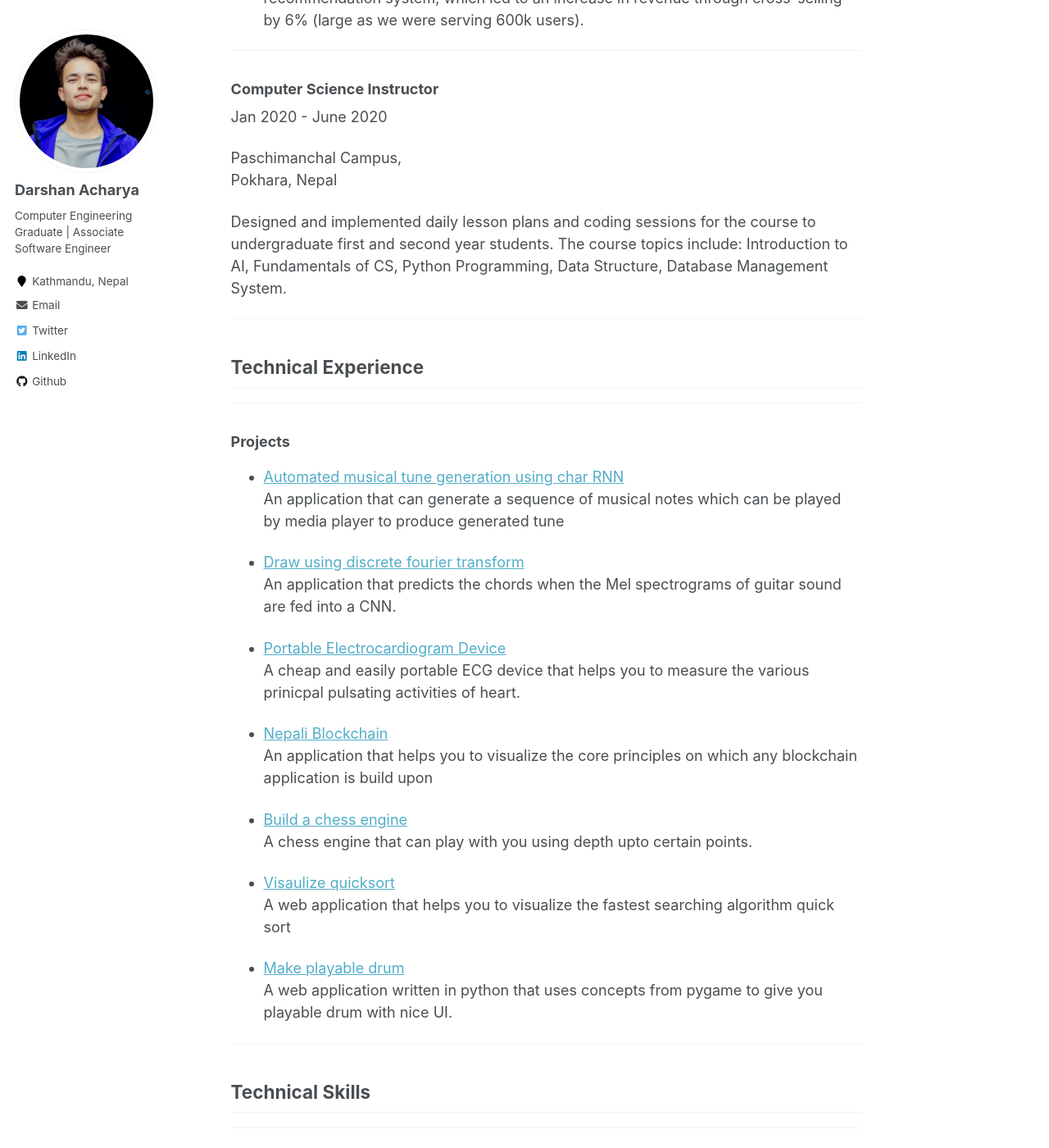
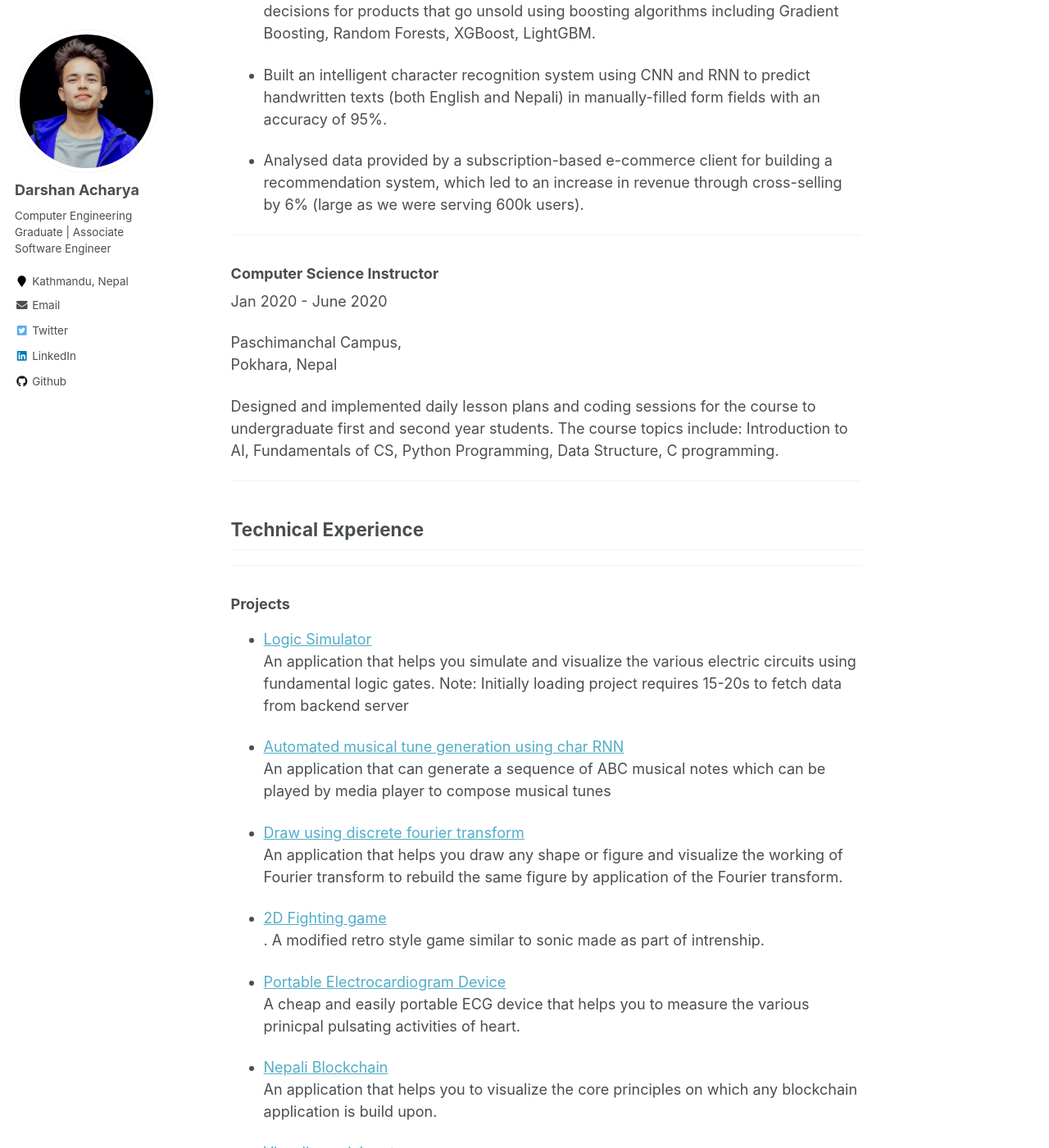
Before and after one commit to acharyadarshan/acharyadarshan.github.io, a Jekyll site: the page built from _pages/about.md, in a window 1280 px wide and 1400 px high, scrolled down 1788 px. Shown: the whole window at 82% size. Built offline with Jekyll 4.4.1, drawn with Linux system fonts in a browser that asks for light colours; some of the changed text lies outside the part shown.

Commit message:
project link update

```diff
--- a/_pages/about.md
+++ b/_pages/about.md
@@ -18,11 +18,9 @@
  -->
 
 I am a Computer Engineering Graduate at Institute of Engineering, Paschimanchal Campus Nepal.
-Currently, I am interning as a software engineer at [Leapfrog Technology Inc](https://www.lftechnology.com/)
-I am learner by DNA. I like building things and sharing it to the community.
+I am a passionate developer with love for Javascript and NLP. I am learner by DNA. I like building things and sharing it to the community.
 
-**Research Interests**: Pattern recognition, computer vision, detection and recognition of graphical structures, deep
-learning, natural language processing, software Engineering
+**Research Interests**: software Engineering,Pattern recognition, computer vision, detection and recognition of graphical structures, deeplearning, natural language processing,
 
 ---
 
@@ -55,14 +53,22 @@
 
 ### Associate Software Engineer
 
-May 24, 2022 - Present
+July, 2022 - Present
 
-Leapfrog Technology Inc, <br>
+Webpoint Solutions, <br>
 Kathmandu, Nepal
 
-Building projects mainly on health related systems for clients overseas using ReactJS, Node JS, Chakra UI, Laravel
+Building projects mainly on health related systems as a part of fronend team for clients overseas using ReactJS, Node JS, Chakra UI. Particularly working on the state management of the frontend components and their testing.
 
 ---
+
+### Software Engineering Intern
+
+May 2022- July2022
+Leapfrog Technology Inc
+
+Designed and immplemented frontend applications such as Ball collision, Flappy Bird, 2D car game, designed and converted figma design to code with the help of senior developers and mentors assigned to the team.
+[Link to internship projects](https://acharyadarshan.github.io/LeapFrog/)
 
 ### Machine Learning Engineer
 
@@ -94,7 +100,7 @@
 
 Designed and implemented daily lesson plans and coding sessions for the course to undergraduate first and second year students.
 The course topics include: Introduction to AI,
-Fundamentals of CS, Python Programming, Data Structure, Database Management System.
+Fundamentals of CS, Python Programming, Data Structure, C programming.
 
 ---
 
@@ -104,26 +110,30 @@
 
 ### Projects
 
-- [Automated musical tune generation using char RNN](https://github.com/acharyadarshan/Nepali_Plagiarism_Detection)<br>
-  An application that can generate a sequence of musical notes which can be played by media player to produce generated tune
+- [Logic Simulator ](https://logic-circuit-simulator-frontend.darshanacharya.repl.co/)<br>
+  An application that helps you simulate and visualize the various electric circuits using fundamental logic gates.
+  Note: Initially loading project requires 15-20s to fetch data from backend server
 
-- [Draw using discrete fourier transform](https://discretefouriervisualize.netlify.app/)<br>
-  An application that predicts the chords when the Mel spectrograms of guitar sound are fed into a CNN.
+- [Automated musical tune generation using char RNN](https://acharyadarshan.github.io/2020/03/web-pelican-intro/)<br>
+  An application that can generate a sequence of ABC musical notes which can be played by media player to compose musical tunes
+
+- [Draw using discrete fourier transform](https://drawusing-fourier.netlify.app/)<br>
+  An application that helps you draw any shape or figure and visualize the working of Fourier transform to rebuild the same figure by application of the Fourier transform.
+
+- [2D Fighting game ](https://2d-1.darshanacharya.repl.co/)<br>.
+  A modified retro style game similar to sonic made as part of intrenship.
 
 - [Portable Electrocardiogram Device ](https://acharyadarshan.netlify.app/projects.html)<br>
   A cheap and easily portable ECG device that helps you to measure the various prinicpal pulsating activities of heart.
 
 - [Nepali Blockchain](https://nepaliblockchain.netlify.app/)<br>
-  An application that helps you to visualize the core principles on which any blockchain application is build upon
+  An application that helps you to visualize the core principles on which any blockchain application is build upon.
 
-- [Build a chess engine](https://github.com/acharyadarshan/autocar/)<br>
-  A chess engine that can play with you using depth upto certain points.
+<!-- - [Make playable drum](https://github.com/acharyadarshan/MathMate)<br>
+  A web application written in python that uses concepts from pygame to give you playable drum with nice UI. -->
 
 - [Visaulize quicksort](https://visualizequicksort.netlify.app/)<br>
   A web application that helps you to visualize the fastest searching algorithm quick sort
-
-- [Make playable drum](https://github.com/acharyadarshan/MathMate)<br>
-  A web application written in python that uses concepts from pygame to give you playable drum with nice UI.
 
 ---
 
```
